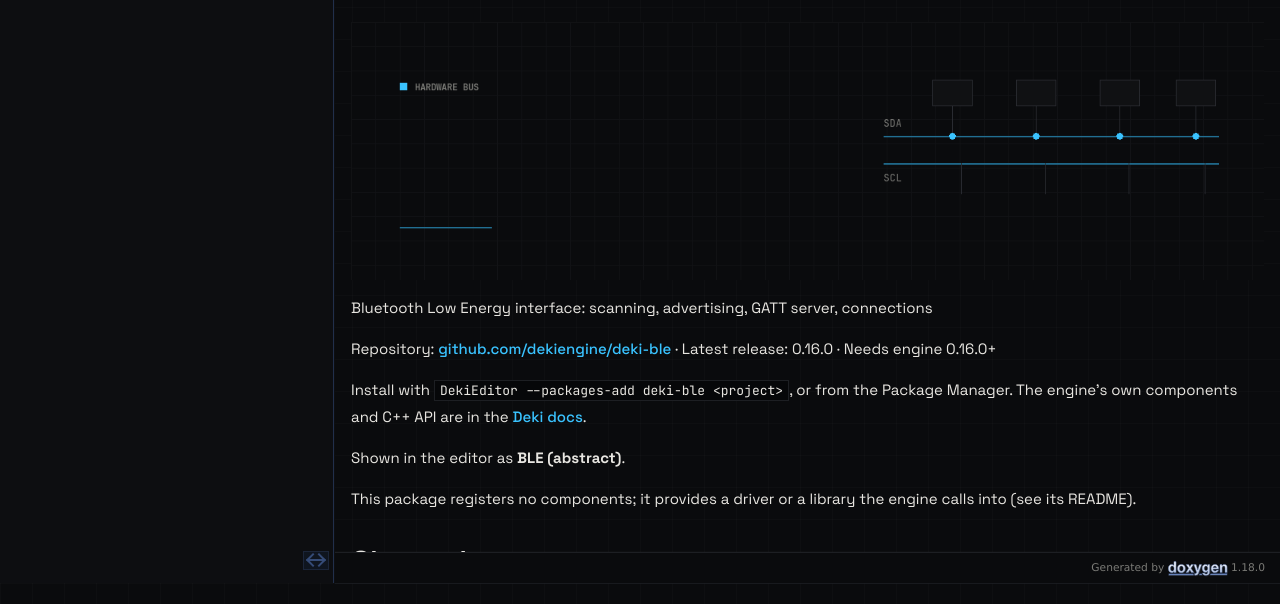
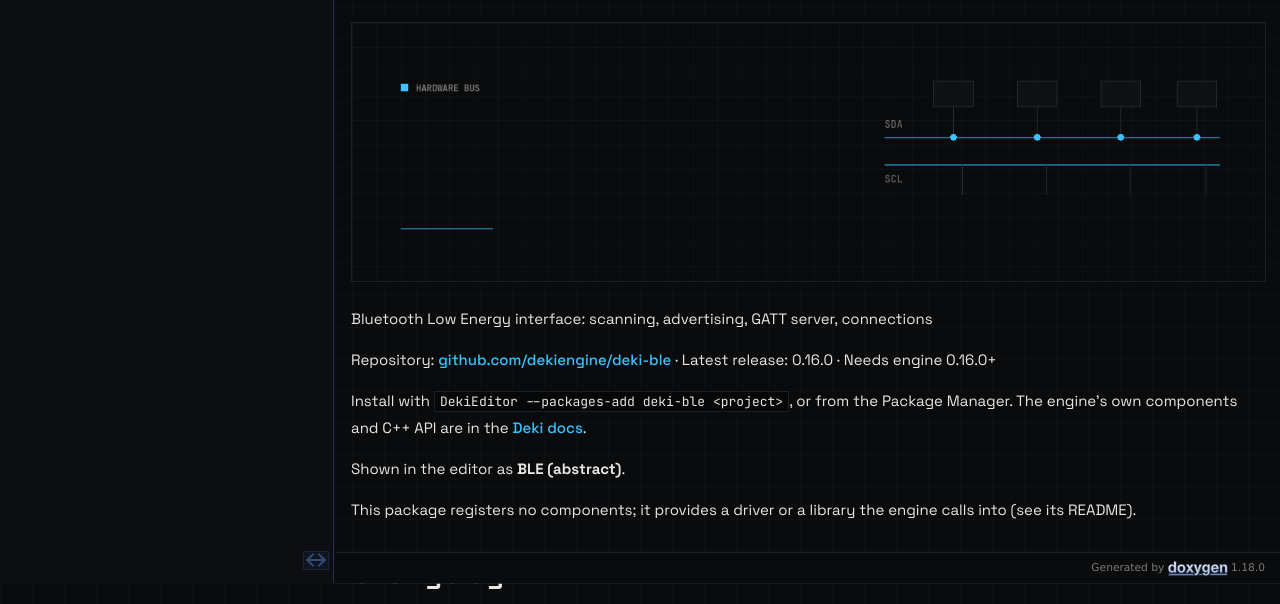
Before and after one commit to dekiengine/deki-ble, a plain HTML site: page index.html in a window 1280 px wide. Shown: the part 217-821 px from the top of the page. Drawn offline with Linux system fonts and the light colour scheme.

Commit message:
Docs for deki-ble from deki-editor a9dff6a

```diff
--- a/deki.css
+++ b/deki.css
@@ -469,3 +469,26 @@
     font-size: 11px;
 }
 #nav-path li.footer { color: var(--page-secondary-foreground-color); }
+
+/* The package header image. Two files, one drawing: the wide banner, and an
+ * upright cut for a phone, where the banner's schematic would land at about
+ * 120 pixels across, present but not legible. The page carries both and this
+ * chooses; a <picture> would be the honest way to say it, but doxygen drops
+ * tags it does not know and picture is one of them.
+ *
+ * Matched on the file name because that is all doxygen leaves to match on: it
+ * emits every markdown image as <img class="inline"> and keeps nothing else.
+ * Covers are the only deki-*.png a package page has. */
+p img[src^="deki-"] {
+    display: block;
+    width: 100%;
+    height: auto;
+    margin: 4px 0 24px;
+    border: 1px solid var(--separator-color);
+}
+p img[src$="-sm.png"] { display: none; }
+
+@media (max-width: 640px) {
+    p img[src^="deki-"]:not([src$="-sm.png"]) { display: none; }
+    p img[src$="-sm.png"] { display: block; }
+}
--- a/index.html
+++ b/index.html
@@ -101,10 +101,9 @@
 </div><!--header-->
 <div class="contents">
 <div class="textblock"><p><a class="anchor" id="mainpage"></a></p>
-<div class="image">
-<img src="deki-ble.png" alt=""/>
-</div>
-    <p>Bluetooth Low Energy interface: scanning, advertising, GATT server, connections</p>
+<p><img src="deki-ble.png" alt="" class="inline"/>    </p>
+<p><img src="deki-ble-sm.png" alt="" class="inline"/>    </p>
+<p>Bluetooth Low Energy interface: scanning, advertising, GATT server, connections</p>
 <p>Repository: <a href="https://github.com/dekiengine/deki-ble">github.com/dekiengine/deki-ble</a> · Latest release: 0.16.0 · Needs engine 0.16.0+</p>
 <p>Install with <span class="tt">DekiEditor --packages-add deki-ble &lt;project&gt;</span>, or from the Package Manager. The engine's own components and C++ API are in the <a href="https://dekiengine.github.io/docs/">Deki docs</a>.</p>
 <p>Shown in the editor as <b>BLE (abstract)</b>.</p>
```
Also changed, not shown: deki-ble-sm.png (added).
